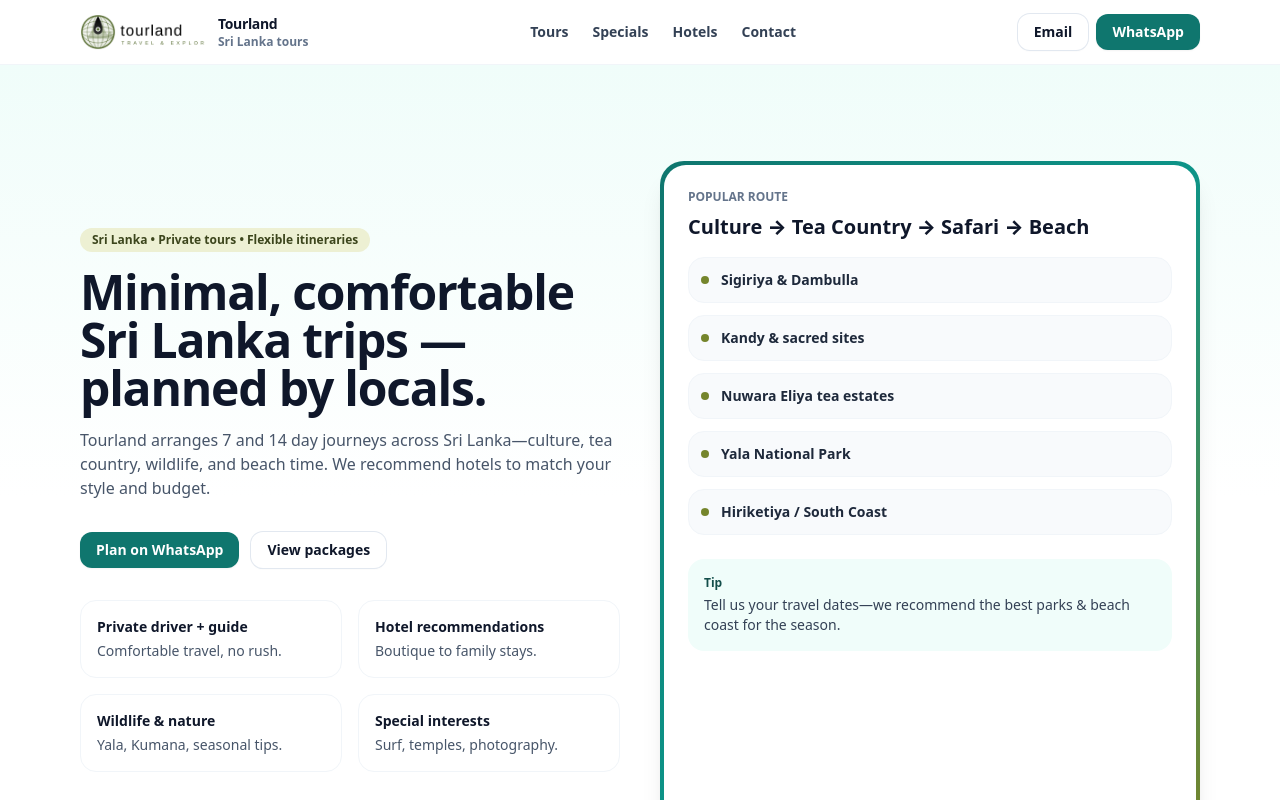
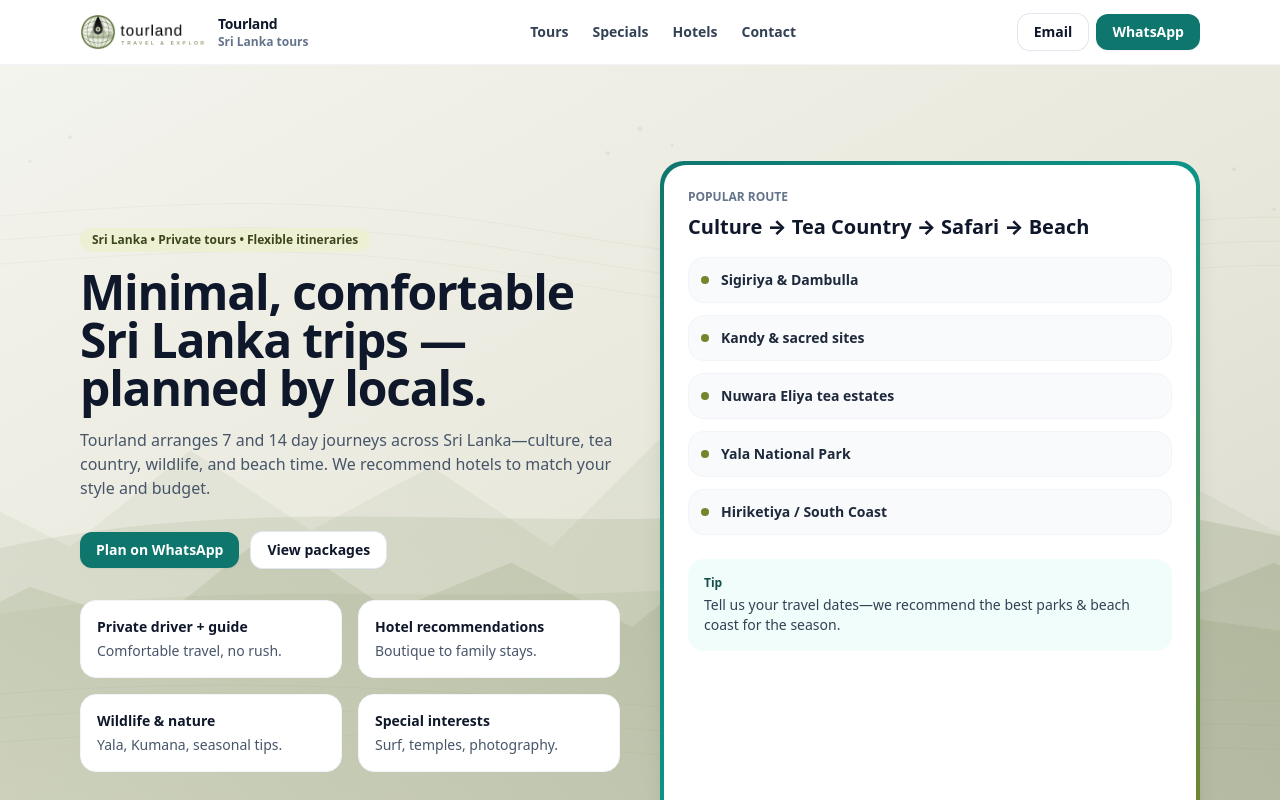
Before and after one commit to SuraMahesh/tourland, a React (Vite) app: page / in a window 1280 px wide. Shown: the top 800 px of the page. Built offline with nearby package versions, Linux system fonts and the light colour scheme.

Commit message:
Add premium hero background image

```diff
--- a/src/pages/Home.jsx
+++ b/src/pages/Home.jsx
@@ -10,7 +10,8 @@ export default function Home() {
   return (
     <div>
       <section className="relative overflow-hidden">
-        <div className="absolute inset-0 bg-gradient-to-b from-brand-teal-50 via-white to-white" />
+        <div className="absolute inset-0 bg-gradient-to-b from-slate-950 via-slate-900/90 to-slate-800/80" />
+        <div className="absolute inset-0 bg-[url('/hero-bg.svg')]" style={{ backgroundSize: 'cover', backgroundPosition: 'center' }} />
         <div className="container relative py-16 md:py-24">
           <div className="grid items-center gap-10 md:grid-cols-2">
             <div>
```
Also changed, not shown: public/hero-bg.svg (added).
